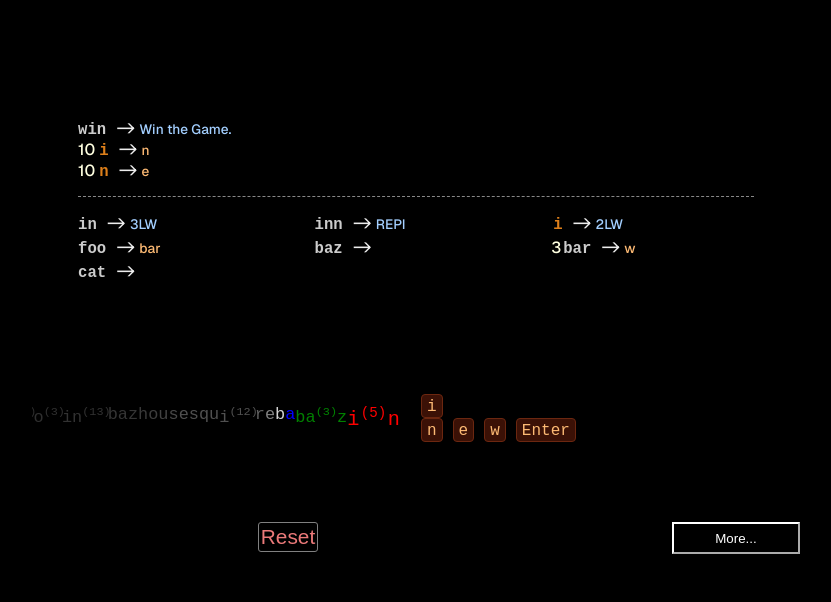
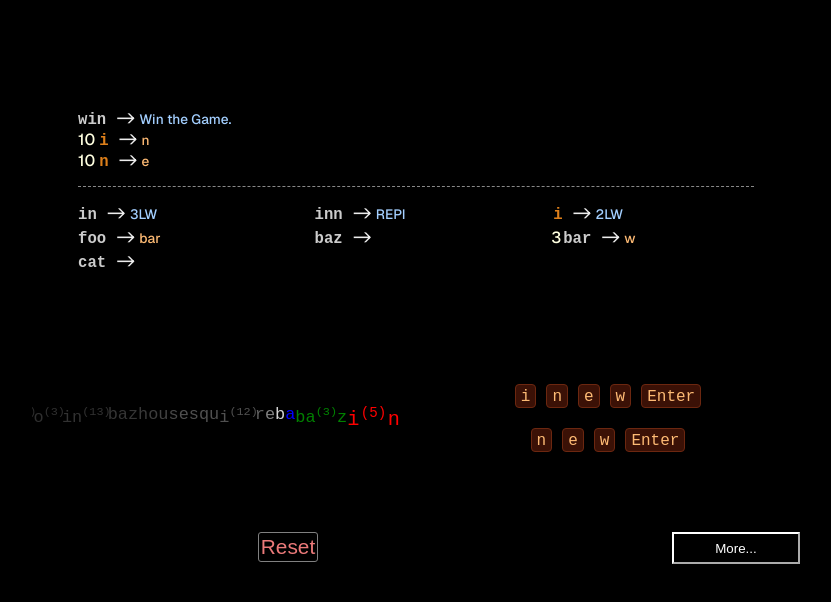
Before and after one commit to pyb/literal-incremental, a Next.js app: page / in a window 1280 px wide. Shown: the top 602 px of the page, without its empty margins (224-1055 px from the left). Built offline with nearby package versions, Linux system fonts and the light colour scheme.

Commit message:
Reinstated key placement in rows

```diff
--- a/src/app/UI/Dict.tsx
+++ b/src/app/UI/Dict.tsx
@@ -44,8 +44,6 @@ const ShortItem = ({ item }: { item: Transform }) => {
 };
 
 const Dict = ({ dict, lastTransform }: Props) => {
-    console.log("dict")
-    console.log(lastTransform)
     const longItems: Array<Transform> = dict.slice(0, UIData.dictLongForm);
     const shortItems: Array<Transform> = dict.slice(UIData.dictLongForm);
 
--- a/src/app/UI/Keyboard.tsx
+++ b/src/app/UI/Keyboard.tsx
@@ -61,6 +61,23 @@ const Key = ({text, modes}:KeyProps) => {
     </div>);
 }
 
+const computeRows = (len:number, mx:number):Array<number> => {
+    // Divide in rows.
+    const rows = Math.ceil(len / mx);
+    const basecols = Math.floor(len / rows);
+    const rem = len % rows;
+
+    const rowSizes = new Array(rows);
+    for (let i = 0 ; i < rows ; i++)
+    {
+      if (i < rem)
+        rowSizes[i] = basecols + 1;
+      else
+        rowSizes[i] = basecols;
+    }
+    return rowSizes;
+  }
+
 interface KeyboardProps {
     keyStatus: Map<string, KeyStatus>,
 };
@@ -76,15 +93,34 @@ const Keyboard = ({keyStatus}:KeyboardProps) => {
             availableKeys.push(key);
     }
 
+    const rowSizes:Array<number> = computeRows(keyStatus.size, UIData.maxKeyboardRowSize);
+    //console.log(rowSizes)
+    const layeredKeys = new Array<Array<React.ReactNode>>();
+
+    const allKeys = unlockedKeys.concat(availableKeys)
+                                .map((key: string) =>
+                                    <Key text={key} key={key} modes={keyStatus.get(key)?.modes as Set<KeyMode>} />);
+    console.log(allKeys)
+    for (const size of rowSizes)
+    {
+        layeredKeys.push(allKeys.splice(0, size));
+    }
+    //console.log(layeredKeys)
     return (
         <div className={styles.keyboardComponent}>
-            <div className={styles.keyRow}>
-                {unlockedKeys.map((key: string) =>
-                    <Key text={key} key={key} modes={keyStatus.get(key)?.modes as Set<KeyMode>} />)}
+            <div className={styles.keyboardTop}>
+                <div className={styles.vstack}>
+                    {layeredKeys.map((keyRow: Array<React.ReactNode>, index: number) =>
+                        <div className={styles.hstack} key={index}>
+                            {keyRow}
+                        </div>)}
+                </div>
             </div>
-            <div className={styles.keyRow}>
-                {availableKeys.map((key: string) =>
-                    <Key text={key} key={key} modes={keyStatus.get(key)?.modes as Set<KeyMode>} />)}
+            <div className={styles.keyboardBottom}>
+                <div className={styles.hstack}>
+                    {availableKeys.map((key: string) =>
+                        <Key text={key} key={key} modes={keyStatus.get(key)?.modes as Set<KeyMode>} />)}
+                </div>
             </div>
         </div>
     );
--- a/src/app/UI/Main.tsx
+++ b/src/app/UI/Main.tsx
@@ -70,6 +70,9 @@ const GameMain = () => {
     const [doProcessInterval, setDoProcessInterval] = React.useState<boolean>(false);
 
     const intervalId = React.useRef<number>(0);
+
+    // Could I create a GS.keyStatus variable and put this calculation behind useEffect to avoid creating
+    // a new keyStatus every frame, and re-rendering Keyboard every frame? Useful, possible?
 
     const keyStatus:Map<string, KeyStatus> = Game.computeKeyStatus(GS.unlockedKeys,
                                                                    GS.pressedKeys,
--- a/src/app/css/keyboard.module.css
+++ b/src/app/css/keyboard.module.css
@@ -2,6 +2,7 @@
     display: flex;
     flex-direction: column;
     flex-basis: 50%;
+    gap: 20px;
 }
 
 .keyRow {
@@ -49,3 +50,28 @@
 .highlight .key {
     background-color: white;
 }
+
+.keyboardTop
+{
+    flex-basis: 75%;
+    display: flex;
+    flex-direction: column;
+}
+.keyboardBottom
+{
+    flex-basis: 25%;
+}
+
+.vstack {
+    align-items: center;
+    justify-content: center;
+    margin-top:auto;
+    margin-bottom: auto;
+}
+
+.hstack {
+    align-items: center;
+    justify-content: center;
+    display: flex;
+    flex-direction: row;
+}
```
